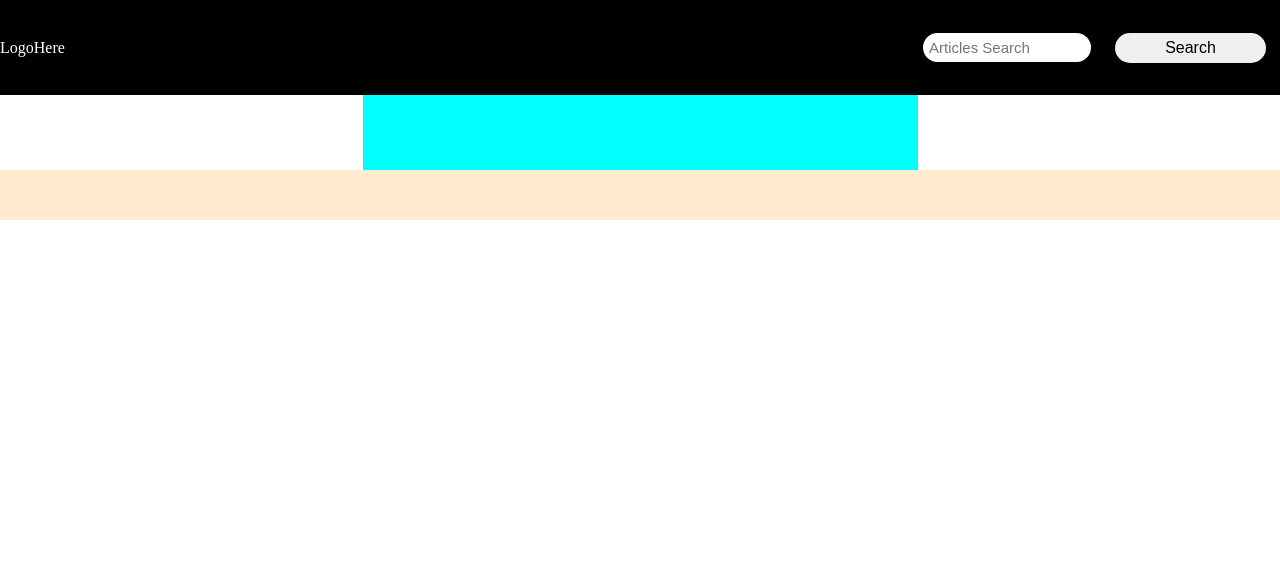
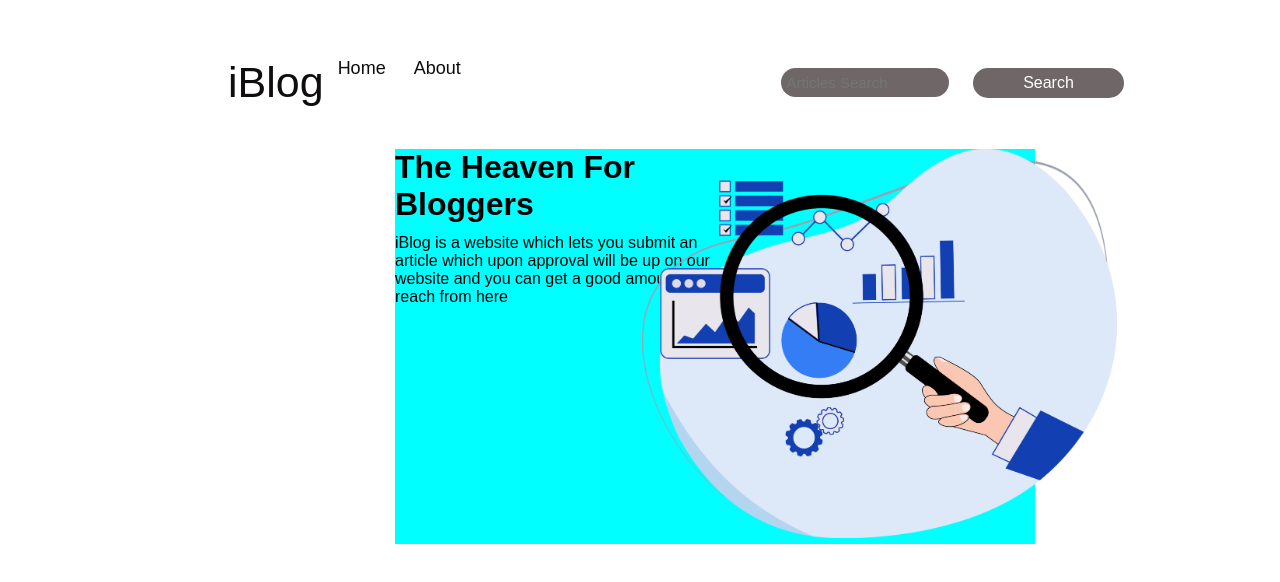
Before and after one commit to smriti12y/ResponsiveBlog, a plain HTML site: page index.html in a window 1280 px wide. Drawn offline with Linux system fonts and the light colour scheme.

Commit message:
imgageis added as template

```diff
--- a/index.html
+++ b/index.html
@@ -8,8 +8,13 @@
 </head>
 <body>
     <nav class="naviagtion">
-        <div class="left">LogoHere</div>
-        <div class="right">
+        <div class="nav-left">iBlog
+            <ul>
+                <li><a href="/">Home</a></li>
+                <li><a href="/">About</a></li>
+            </ul>
+        </div>
+        <div class=" nav-right">
             <input class="holder" type="text" placeholder="Articles Search ">
             <button class="btn">Search</button>
         </div>
@@ -17,10 +22,18 @@
     </nav>
 
     <div class="content">
+        <div class="content-left">
+            <h1>The Heaven For Bloggers</h1>
+            <p>iBlog is a website which lets you submit an article which upon approval will be up on our website and you can get a good amount of reach from here </p>
+        </div>
+        <div class="content-right">
+            <img src="img/vecteezy_ilustracion-de-negocio-hombre-haciendo-datos-analisis_20716201.png" alt="iblog">
+        </div>
 
     </div>
 
     <div class="footer">
+        <!-- <a href="https://www.vecteezy.com/free-png/technology-background">Technology Background PNGs by Vecteezy</a> -->
 
     </div>
     <script src="script.js"></script>
--- a/style.css
+++ b/style.css
@@ -2,18 +2,42 @@
      margin: 0;
      padding: 0;
  }
+
  .naviagtion {
-     height: 95px;
+
      display: flex;
      justify-content: space-between;
-     background-color: black;
+     font: 1em sans-serif;
      align-items: center;
- }
-.left{
-    color: white;
+     margin-left: 142px;
+     margin-right: 142px;
+     height: 133px;
+     margin-top: 16px;
+
  }
 
-.holder{
+ .nav-left {
+     color: rgb(15, 13, 13);
+     font-size: 43px;
+     display: flex;
+     margin-left: 86px;
+ }
+
+ .nav-left ul {
+     font-size: 18px;
+     display: flex;
+     list-style: none;
+
+ }
+
+ .nav-left ul li a {
+     text-decoration: none;
+     color: rgb(14, 12, 12);
+     margin: 0 14px;
+
+ }
+
+ .holder {
 
      width: 156px;
      padding: 6px;
@@ -21,7 +45,10 @@
      border: none;
      border-radius: 24px;
      margin-inline: 6px;
+     background-color: #6f6767;
+     color: white;
  }
+
  .btn {
      width: 151px;
      padding: 6px;
@@ -29,19 +56,40 @@
      border: none;
      border-radius: 17px;
      margin-inline: 14px;
+     background-color: #6f6767;
+     color: white;
 
  }
 
  .content {
-     height: 75px;
-     width: 555px;
-     margin: auto;
+    height: 395px;
+    width: 50%;
     background-color: aqua;
+    margin-left: 395px;
+    display: flex;
+
+ }
+ .content-left{
+    font-family: Arial, Helvetica, sans-serif;
+    width: 91%;
+
+ }
+ .content-left p{
+    margin-top: 11px;
 }
 
+ .content-right{
+    width: 50%;
+    display: flex;
+ }
+ .content-right img {
+
+  height: 389px;
+  width: 757px;
+  margin-left: -73px;
+}
 
  .footer {
      height: 50px;
 
-     background-color: blanchedalmond;
  }
```
Also changed, not shown: img/vecteezy_ilustracion-de-negocio-hombre-haciendo-datos-analisis_20716201.png (added). Lines whose indentation alone changed are shown as unchanged.
